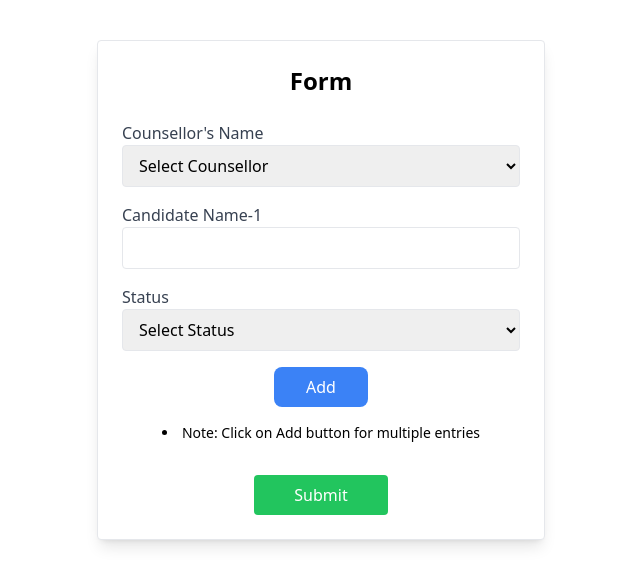
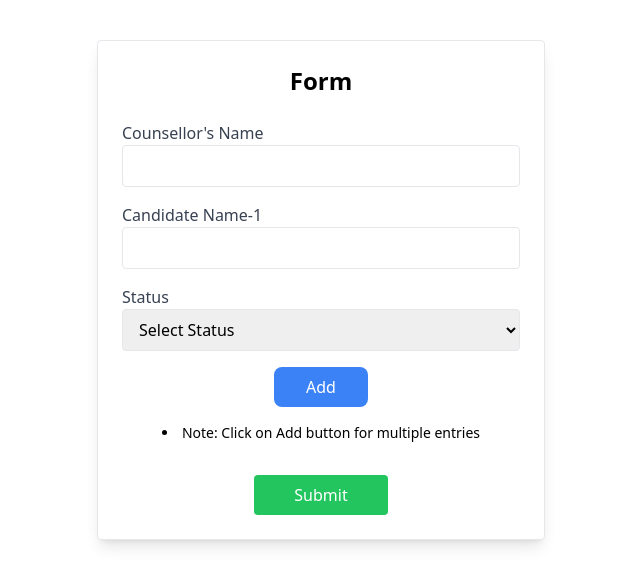
Before and after one commit to pgd-rns/Iskcon-Chowpatty-Diksha-Form, a React (Create React App) app: page / in a window 1280 px wide. Shown: the top 586 px of the page, without its empty margins (319-959 px from the left). Built offline with nearby package versions, Linux system fonts and the light colour scheme.

Commit message:
Finalll commit

```diff
--- a/src/Components/Form.js
+++ b/src/Components/Form.js
@@ -97,15 +97,11 @@ const Form = () => {
 
       <div className="mb-4">
         <label className="block text-gray-700">Counsellor's Name</label>
-        <select
+        <input
           value={Counsellor}
           onChange={(e) => setCounsellor(e.target.value)}
           className="w-full border px-3 py-2 rounded transition duration-300 ease-in-out hover:bg-gray-100"
-        >
-          <option value="">Select Counsellor</option>
-          <option value="Counsellor1">Counsellor 1</option>
-          <option value="Counsellor2">Counsellor 2</option>
-        </select>
+       />
       </div>
 
       <div className="mb-4">
```
